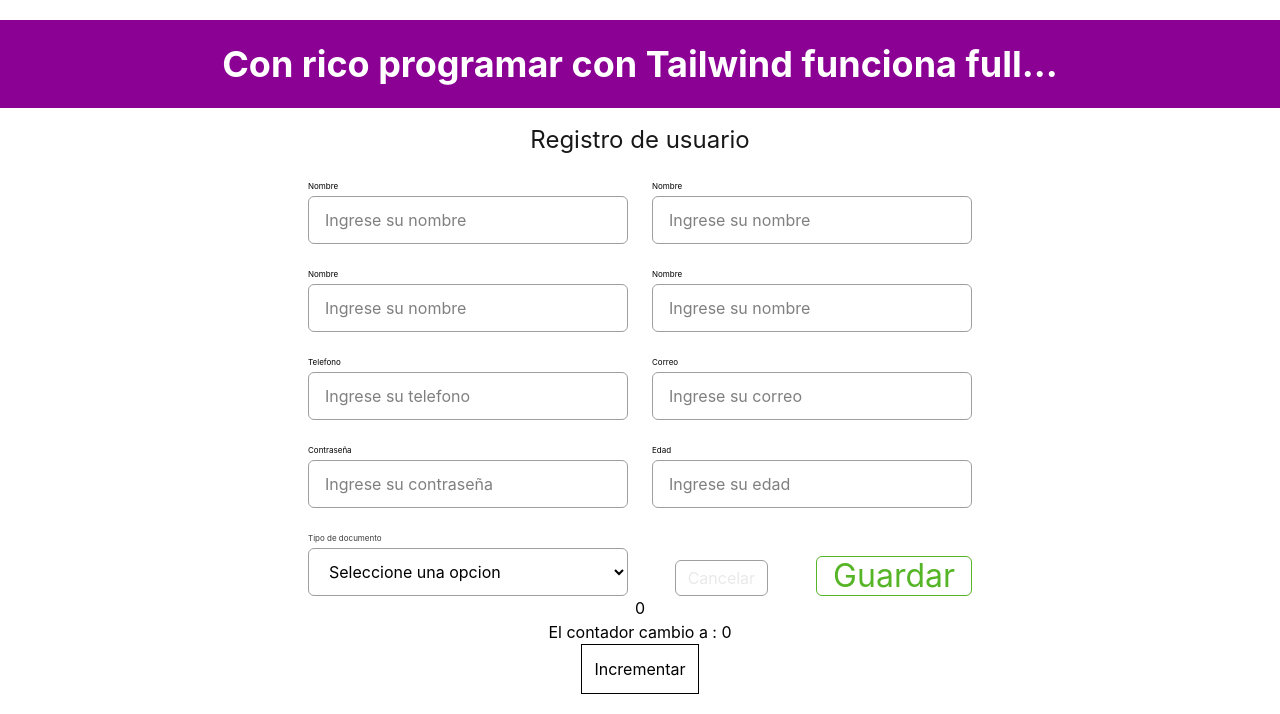
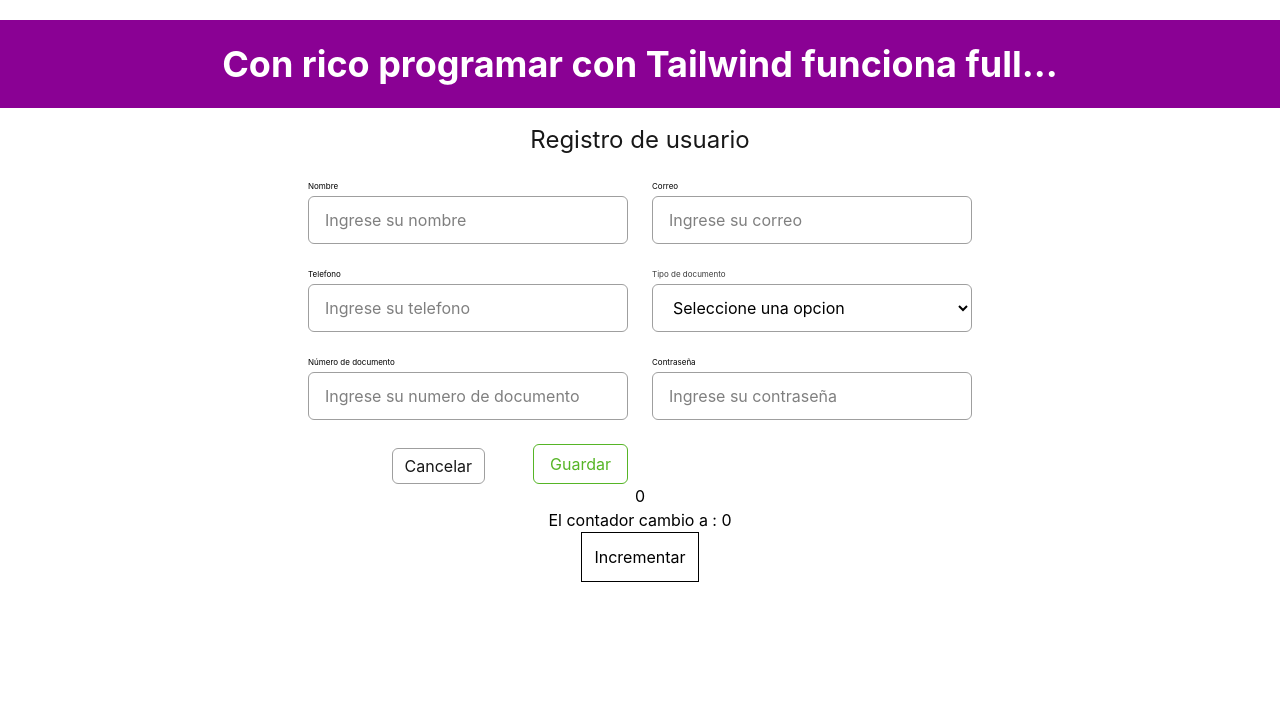
Before and after one commit to LeidyFlor/proyecto-formativo-sigi, a React (Vite) app: page / in a window 1280 px wide. Shown: the top 714 px of the page. Built offline with nearby package versions, Linux system fonts and the light colour scheme.

Commit message:
feat: Creaci[on de formulario del usuario para realizar validaciones con zod

```diff
--- a/src/features/users/components/UserRegisterForm.jsx
+++ b/src/features/users/components/UserRegisterForm.jsx
@@ -15,9 +15,6 @@ export default function UserRegisterForm(){
     const handleNameChange = (e) =>{
         console.log("Nombre: ", e.target.value);
     }
-    const handleEmailBlur = (e) =>{
-        console.log("Email: ", e.target.value);
-    }
 
 
     return(
@@ -30,48 +27,39 @@ export default function UserRegisterForm(){
                 <div className="grid grid-cols-2 gap-6 my-0 mx-auto">
                     <Input
                         label="Nombre"
+                        name="userName"
                         placeholder="Ingrese su nombre"
                         onChange={handleNameChange}
                     />
                     <Input
-                        label="Nombre"
-                        placeholder="Ingrese su nombre"
-                    />
-                    <Input
-                        label="Nombre"
-                        placeholder="Ingrese su nombre"
-                    />
-                    <Input
-                        label="Nombre"
-                        placeholder="Ingrese su nombre"
+                        label="Correo"
+                        name="userEmail"
+                        placeholder="Ingrese su correo"
+                        type="email"
                     />
                     <Input
                         label="Telefono"
+                        name="userPhone"
                         placeholder="Ingrese su telefono"
                         type="tel"
                     />
-                    <Input
-                        label="Correo"
-                        placeholder="Ingrese su correo"
-                        type="email"
-                        onBlur={handleEmailBlur}
-                    />
-                    <Input
-                        label="Contraseña"
-                        placeholder="Ingrese su contraseña"
-                        type="password"
-                    />
-                    <Input
-                        label="Edad"
-                        placeholder="Ingrese su edad"
-                        type="number"
-                    />
-
                     <Select
                         label="Tipo de documento"
                         name="documentType"
                         options={documentTypes}
                     />
+                    <Input
+                        label="Número de documento"
+                        name="userDocumenNumber"
+                        placeholder="Ingrese su numero de documento"
+                    />
+                    <Input
+                        label="Contraseña"
+                        name="userPassword"
+                        placeholder="Ingrese su contraseña"
+                        type="password"
+                    />
+
 
                     {/* Acciones */}
                     <div className="flex items-end justify-end gap-12">
--- a/src/shared/components/Button.jsx
+++ b/src/shared/components/Button.jsx
@@ -11,8 +11,8 @@ export default function Button({
     ...props        //Propiedades adicionales(onClick, diseable, etc)
 }){
 const variants = {
-    primary: "bg-background text-brand border text-h1",
-    secondary: "bg-background border border-border text-text-inverse hover:bg-surface-muted",
+    primary: "bg-background text-brand border text-body hover:bg-background-inverse hover:text-text-inverse",
+    secondary: "bg-background border border-border text-text-primary hover:bg-surface-muted hover:text-text-inverse",
 };
     // before: -inset - y - [6px] area tactil del boton de y
 const sizes ={
--- a/src/styles/global.css
+++ b/src/styles/global.css
@@ -13,7 +13,7 @@
 
     --color-background: var(--semantic-background);
     --color-surface: var(--semantic-surface);
-    --color-surface-muted: var(--semantic-surface-muted);
+    --color-surface-muted: var(--semantic-background-muted);
     --color-background-inverse: var(--semantic-background-inverse);
 
     /* ===TEXT ===== */
--- a/src/styles/semantic.css
+++ b/src/styles/semantic.css
@@ -16,7 +16,7 @@
 
     --semantic-surface: var(--gray-900);/*Fondo de mpdales, cards containers*/
 
-    --semantic-background-muted: var(--primary-400);/*Zona secundarias, conmenos importancia*/
+    --semantic-background-muted: var(--gray-500);/*Zona secundarias, conmenos importancia*/
 
     --semantic-background-inverse: var(--black); /*Es el opuesto del background*/
 
@@ -25,7 +25,7 @@
     --semantic-text-primary: var(--gray-50);/* Color principal de lectura, titulos, textos base del documeto*/
     --semantic-text-secundary: var(--gray-200);/* Textos menos dominantes*/
     --semantic-text-muted: var(--gray-500);/*Texto desabilitado por ejemplo*/
-    --semantic-text-inverse: var(--gray-900);/*Texto invertido*/
+    --semantic-text-inverse: var(--white);/*Texto invertido*/
 
     /* ==== BORDER ==== */
 
```
